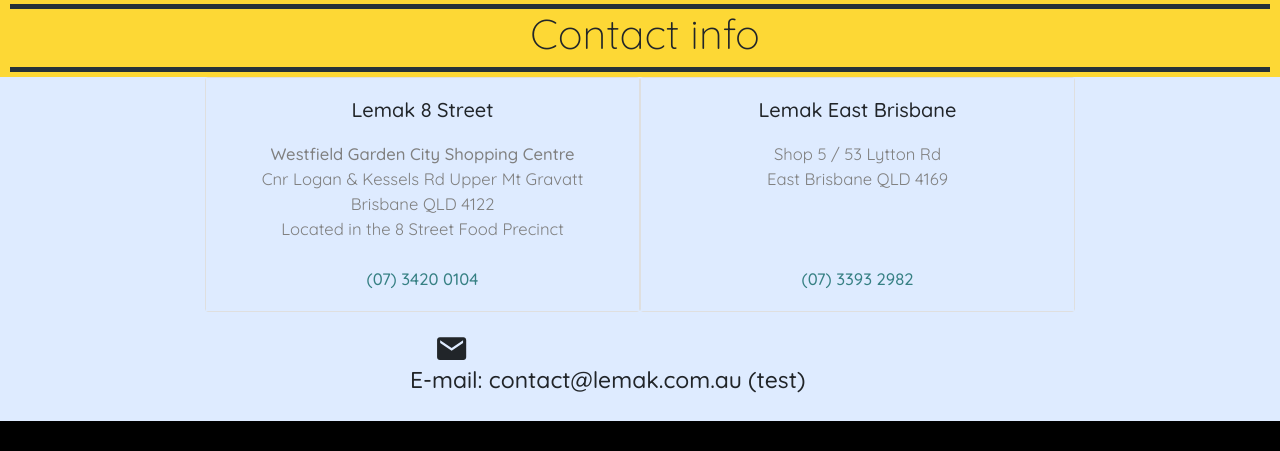
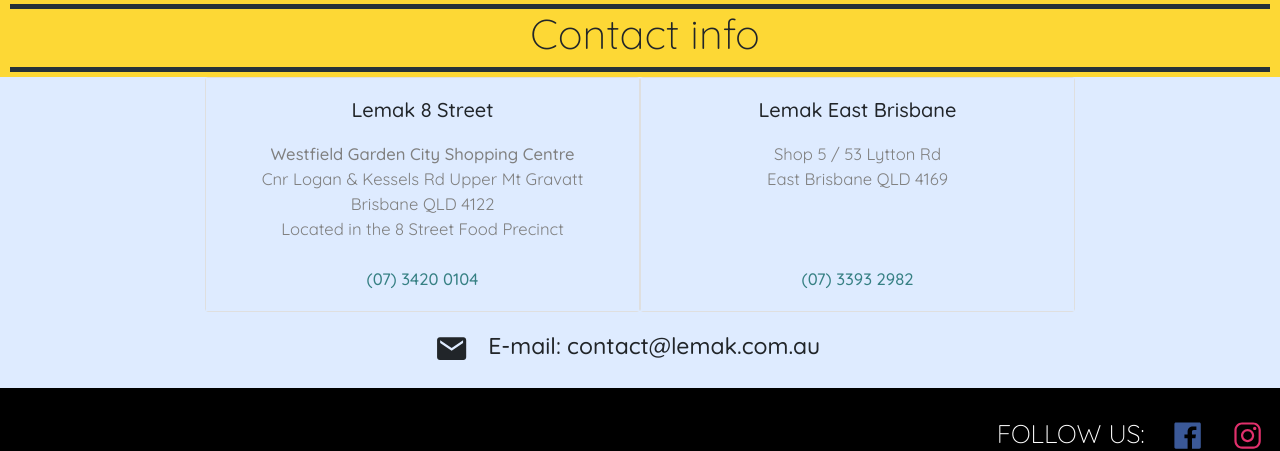
Before and after one commit to ssjtin/Lemak-Wordpress-Theme, a WordPress theme: template index.php in a window 1280 px wide. Shown: the part 3248-3699 px from the top of the page. Run offline with PHP 8.4 and a stand-in for WordPress, Linux system fonts and the light colour scheme; the site name, menu and one post (Sample post) are stand-ins, and other content is empty; some libraries are stand-ins or nearby versions.

Commit message:
Remove 'test'

```diff
--- a/index.php
+++ b/index.php
@@ -185,7 +185,7 @@ get_header();
     </div>
     <div class="row" id="email">
       <ion-icon name="mail"></ion-icon>
-      <h6>E-mail: contact@lemak.com.au (test)</h6>
+      <h6>E-mail: contact@lemak.com.au</h6>
     </div>
  </div>
 
```
